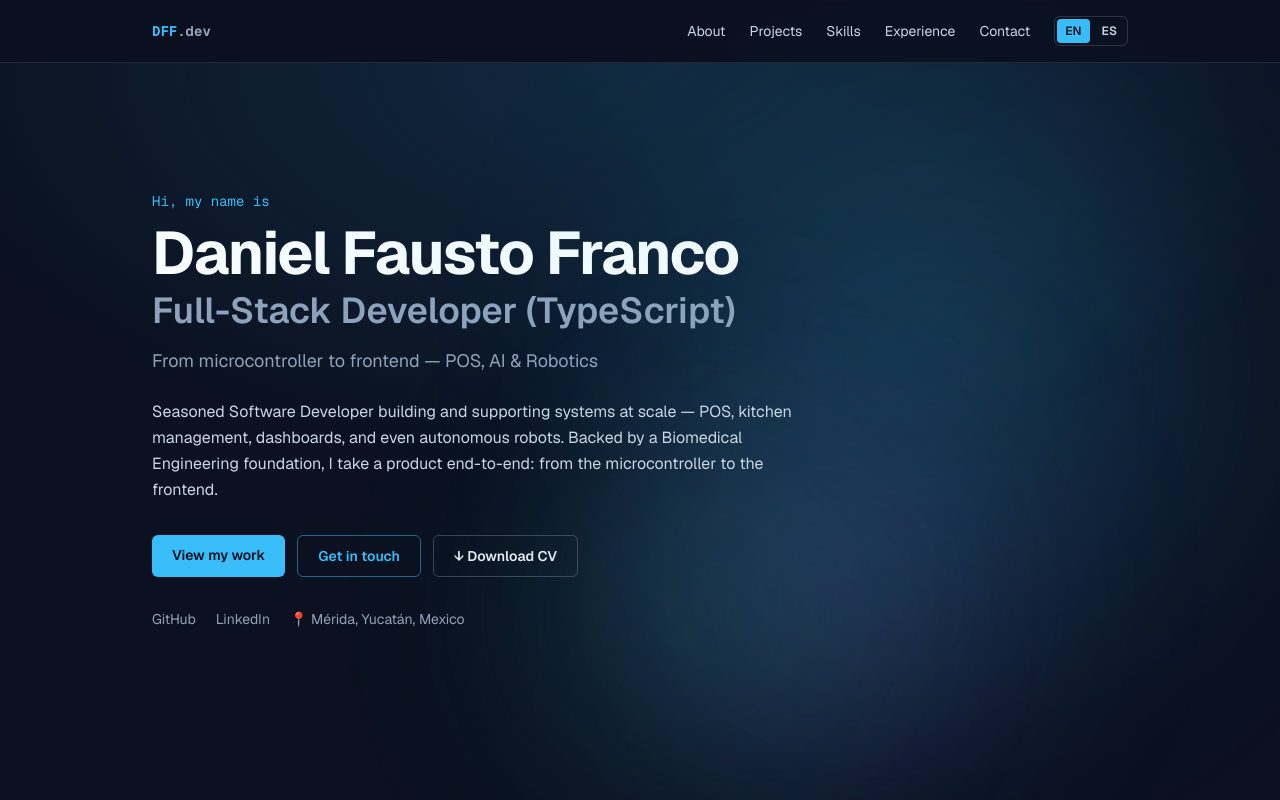
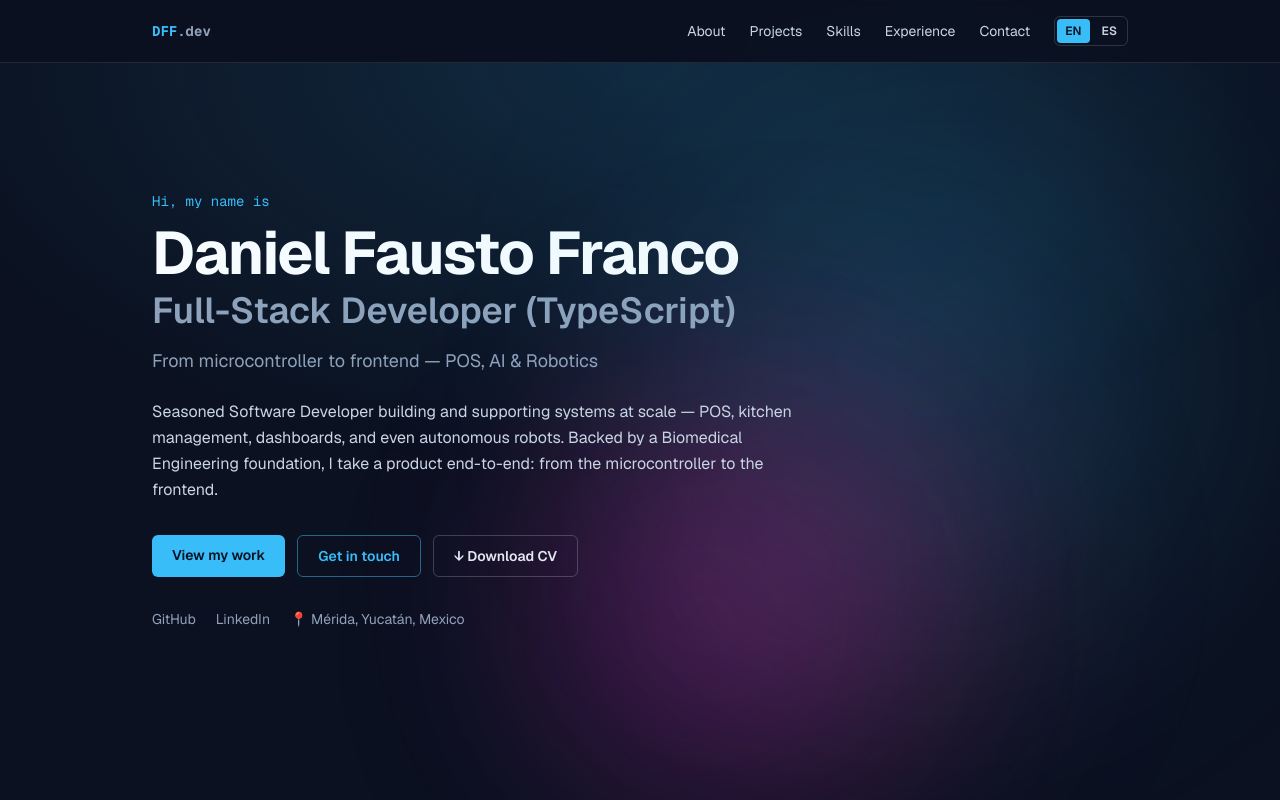
Before and after one commit to daniel-fausto/portfolio, a Next.js app: page / in a window 1280 px wide. Shown: the top 800 px of the page. Built offline with nearby package versions, Linux system fonts and the light colour scheme.

Commit message:
style: pink/magenta contrasting aurora colors

```diff
--- a/src/app/globals.css
+++ b/src/app/globals.css
@@ -45,25 +45,25 @@ body {
 .aurora .l1 {
   width: 50vw;
   height: 50vw;
-  background: radial-gradient(circle, rgba(56, 189, 248, 0.5), transparent 70%);
+  background: radial-gradient(circle, rgba(56, 189, 248, 0.45), transparent 70%);
   top: -10%;
   left: -10%;
   animation: aurora-sweep 22s ease-in-out infinite;
 }
 
 .aurora .l2 {
-  width: 40vw;
-  height: 40vw;
-  background: radial-gradient(circle, rgba(129, 140, 248, 0.45), transparent 70%);
+  width: 45vw;
+  height: 45vw;
+  background: radial-gradient(circle, rgba(236, 72, 153, 0.55), transparent 70%);
   bottom: -15%;
   right: -10%;
   animation: aurora-drift 28s ease-in-out infinite;
 }
 
 .aurora .l3 {
-  width: 30vw;
-  height: 30vw;
-  background: radial-gradient(circle, rgba(45, 212, 191, 0.4), transparent 70%);
+  width: 32vw;
+  height: 32vw;
+  background: radial-gradient(circle, rgba(192, 38, 211, 0.5), transparent 70%);
   top: 40%;
   left: 60%;
   animation: aurora-pulse 18s ease-in-out infinite;
```
